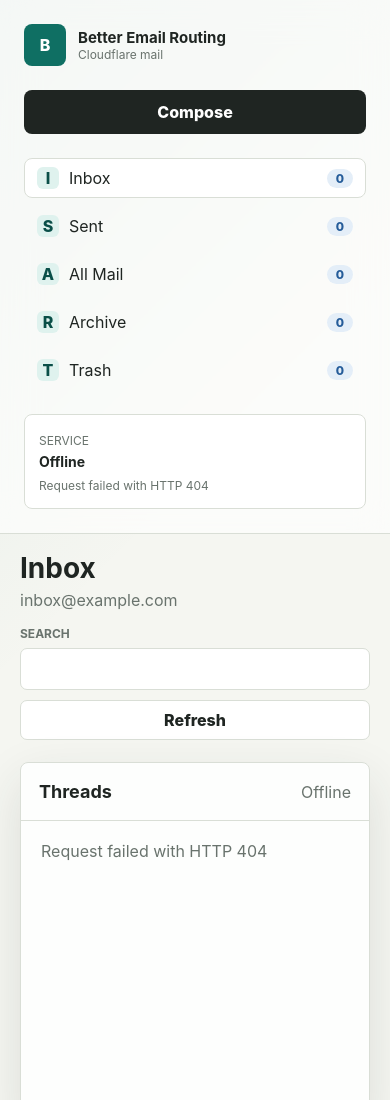
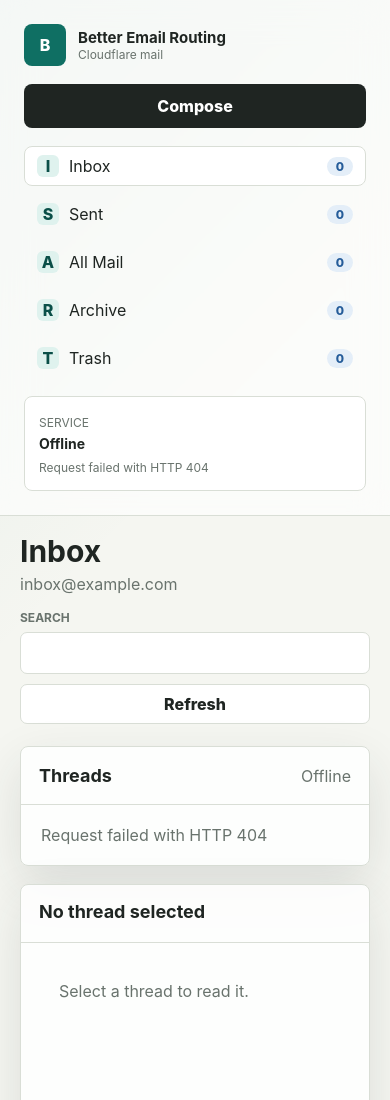
Before and after one commit to Valen-Systems-Inc/better-email-routing, a website: page public/index.html in a window 390 px wide. Shown: the top 1100 px of the page. Drawn offline with Linux system fonts and the light colour scheme; no server answers.

Commit message:
Improve responsive window sizing

```diff
--- a/package.json
+++ b/package.json
@@ -6,7 +6,7 @@
   "scripts": {
     "start": "node server.js",
     "check": "node --check server.js && node --check public/app.js && node --check worker/src/index.js",
-    "test": "node --test worker/src/*.test.mjs"
+    "test": "node --test worker/src/*.test.mjs public/*.test.cjs"
   },
   "engines": {
     "node": ">=18"
--- a/public/app.js
+++ b/public/app.js
@@ -20,6 +20,8 @@ const state = {
 };
 
 const elements = {
+  appShell: document.querySelector(".app-shell"),
+  topbar: document.querySelector(".topbar"),
   mailboxButtons: document.querySelectorAll("[data-mailbox]"),
   composeButton: document.querySelector("[data-view='compose']"),
   viewPanels: document.querySelectorAll("[data-view-panel]"),
@@ -66,6 +68,7 @@ const elements = {
 boot();
 
 function boot() {
+  installWindowSizing();
   elements.mailboxButtons.forEach((button) => {
     button.addEventListener("click", () => setMailbox(button.dataset.mailbox));
   });
@@ -123,6 +126,7 @@ async function loadMailbox(options = {}) {
     renderCounts();
     elements.pageSubtitle.textContent = state.search ? `Search: ${state.search}` : mailboxSubtitle();
     renderThreadList();
+    queueWindowSizing();
 
     const stillExists = state.threads.some((thread) => thread.threadId === state.selectedThreadId);
     if (options.preserveSelection && stillExists) {
@@ -164,6 +168,7 @@ function clearThread() {
   state.selectedThread = null;
   state.selectedMessages = [];
   renderThread();
+  queueWindowSizing();
 }
 
 async function sendDraft(event) {
@@ -185,6 +190,7 @@ async function sendDraft(event) {
     elements.subject.value = "";
     elements.text.value = "";
     setMailbox("sent");
+    queueWindowSizing();
   } catch (error) {
     setSendStatus(error.message, "error");
   } finally {
@@ -227,6 +233,7 @@ async function sendReply(event) {
     setReplyStatus("Sent.", "success");
     await selectThread(state.selectedThread.threadId, { markRead: false });
     await loadMailbox({ preserveSelection: true });
+    queueWindowSizing();
   } catch (error) {
     setReplyStatus(error.message, "error");
   } finally {
@@ -306,6 +313,7 @@ function setMailbox(mailbox, options = {}) {
   if (!options.skipLoad) {
     loadMailbox();
   }
+  queueWindowSizing();
 }
 
 function setView(view) {
@@ -321,6 +329,7 @@ function setView(view) {
   elements.pageTitle.textContent = "Compose";
   elements.pageSubtitle.textContent = elements.from.value || "inbox@example.com";
   elements.subject.focus();
+  queueWindowSizing();
 }
 
 function handleSearchInput() {
@@ -383,6 +392,7 @@ function renderThreadList() {
       selectThread(button.dataset.threadId).catch((error) => showToast(error.message, "error"));
     });
   });
+  queueWindowSizing();
 }
 
 function renderThread() {
@@ -392,6 +402,7 @@ function renderThread() {
     elements.threadActions.hidden = true;
     elements.threadMessages.innerHTML = '<div class="empty-state">Select a thread to read it.</div>';
     elements.replyForm.hidden = true;
+    queueWindowSizing();
     return;
   }
 
@@ -432,6 +443,56 @@ function renderThread() {
       </article>
     `;
   }).join("");
+  queueWindowSizing();
+}
+
+function installWindowSizing() {
+  const update = () => {
+    const layoutApi = window.BetterEmailRoutingLayout;
+    if (!layoutApi || !layoutApi.calculateLayoutMetrics) {
+      return;
+    }
+
+    const rootStyle = getComputedStyle(document.documentElement);
+    const appPad = parseFloat(rootStyle.getPropertyValue("--app-pad")) || 24;
+    const metrics = layoutApi.calculateLayoutMetrics({
+      viewportWidth: window.visualViewport ? window.visualViewport.width : window.innerWidth,
+      viewportHeight: window.visualViewport ? window.visualViewport.height : window.innerHeight,
+      topbarHeight: elements.topbar ? elements.topbar.offsetHeight : 0,
+      appPad,
+      panelGap: 18
+    });
+
+    document.documentElement.style.setProperty("--window-height", metrics.windowHeight);
+    document.documentElement.style.setProperty("--mailbox-height", metrics.mailboxHeight);
+    document.documentElement.style.setProperty("--thread-list-max", metrics.threadListMax);
+    document.documentElement.style.setProperty("--message-pane-min", metrics.messagePaneMin);
+    document.documentElement.style.setProperty("--composer-max", metrics.composerMax);
+    elements.appShell.classList.toggle("is-narrow", metrics.narrow);
+  };
+
+  const resizeObserver = new ResizeObserver(() => queueWindowSizing());
+  if (elements.topbar) {
+    resizeObserver.observe(elements.topbar);
+  }
+
+  window.addEventListener("resize", queueWindowSizing, { passive: true });
+  if (window.visualViewport) {
+    window.visualViewport.addEventListener("resize", queueWindowSizing, { passive: true });
+    window.visualViewport.addEventListener("scroll", queueWindowSizing, { passive: true });
+  }
+
+  installWindowSizing.update = update;
+  queueWindowSizing();
+}
+
+function queueWindowSizing() {
+  window.cancelAnimationFrame(queueWindowSizing.frame);
+  queueWindowSizing.frame = window.requestAnimationFrame(() => {
+    if (installWindowSizing.update) {
+      installWindowSizing.update();
+    }
+  });
 }
 
 function toggleCc() {
--- a/public/index.html
+++ b/public/index.html
@@ -165,6 +165,7 @@
 
     <div class="toast" id="mailboxStatus" aria-live="polite"></div>
 
+    <script src="/layout-metrics.js"></script>
     <script src="/app.js"></script>
   </body>
 </html>
--- /dev/null
+++ b/public/layout-metrics.js
@@ -0,0 +1,45 @@
+(function initLayoutMetrics(globalScope) {
+  function clamp(value, min, max) {
+    return Math.max(min, Math.min(max, value));
+  }
+
+  function calculateLayoutMetrics(input) {
+    const viewportWidth = Number(input.viewportWidth || 0);
+    const viewportHeight = Number(input.viewportHeight || 0);
+    const topbarHeight = Number(input.topbarHeight || 0);
+    const appPad = Number(input.appPad || 24);
+    const panelGap = Number(input.panelGap || 18);
+    const narrow = viewportWidth <= 820;
+    const safeHeight = Math.max(360, viewportHeight);
+
+    if (narrow) {
+      return {
+        narrow: true,
+        windowHeight: `${Math.round(safeHeight)}px`,
+        mailboxHeight: "auto",
+        threadListMax: `${Math.round(clamp(safeHeight * 0.42, 260, 440))}px`,
+        messagePaneMin: `${Math.round(clamp(safeHeight * 0.64, 420, 640))}px`,
+        composerMax: "none"
+      };
+    }
+
+    const mailboxHeight = Math.max(420, safeHeight - topbarHeight - (appPad * 2) - panelGap);
+
+    return {
+      narrow: false,
+      windowHeight: `${Math.round(safeHeight)}px`,
+      mailboxHeight: `${Math.round(mailboxHeight)}px`,
+      threadListMax: "none",
+      messagePaneMin: "0px",
+      composerMax: `${Math.round(mailboxHeight)}px`
+    };
+  }
+
+  const api = { calculateLayoutMetrics };
+
+  if (typeof module !== "undefined" && module.exports) {
+    module.exports = api;
+  }
+
+  globalScope.BetterEmailRoutingLayout = api;
+})(typeof globalThis !== "undefined" ? globalThis : window);
--- a/public/styles.css
+++ b/public/styles.css
@@ -15,6 +15,9 @@
   --warn: #955f13;
   --error: #9b2626;
   --shadow: 0 18px 50px rgba(39, 53, 48, 0.12);
+  --app-pad: 24px;
+  --rail-width: clamp(224px, 21vw, 292px);
+  --topbar-min: 72px;
 }
 
 * {
@@ -27,12 +30,13 @@
 
 body {
   margin: 0;
-  min-height: 100vh;
+  min-height: var(--window-height, 100dvh);
   background:
     linear-gradient(135deg, rgba(15, 111, 99, 0.08), transparent 36%),
     var(--bg);
   color: var(--ink);
   font-family: Inter, ui-sans-serif, system-ui, -apple-system, BlinkMacSystemFont, "Segoe UI", sans-serif;
+  overflow: hidden;
 }
 
 button,
@@ -43,18 +47,23 @@ textarea {
 
 .app-shell {
   display: grid;
-  grid-template-columns: minmax(220px, 270px) minmax(0, 1fr);
-  min-height: 100vh;
+  grid-template-columns: var(--rail-width) minmax(0, 1fr);
+  height: var(--window-height, 100dvh);
+  min-height: 0;
+  overflow: hidden;
 }
 
 .rail {
   display: flex;
   flex-direction: column;
   gap: 24px;
-  padding: 24px;
+  min-width: 0;
+  min-height: 0;
+  padding: var(--app-pad);
   border-right: 1px solid var(--line);
   background: rgba(255, 255, 255, 0.62);
   backdrop-filter: blur(18px);
+  overflow: auto;
 }
 
 .brand {
@@ -183,9 +192,13 @@ textarea {
 }
 
 .workspace {
-  width: min(1180px, 100%);
-  margin: 0 auto;
-  padding: 28px;
+  display: grid;
+  grid-template-rows: auto minmax(0, 1fr);
+  min-width: 0;
+  min-height: 0;
+  width: 100%;
+  padding: var(--app-pad);
+  overflow: hidden;
 }
 
 .topbar,
@@ -199,7 +212,11 @@ textarea {
 }
 
 .topbar {
+  display: grid;
+  grid-template-columns: minmax(0, 1fr) minmax(280px, 500px);
+  align-items: end;
   margin-bottom: 22px;
+  min-height: var(--topbar-min);
 }
 
 .topbar-title {
@@ -210,7 +227,7 @@ textarea {
   display: flex;
   align-items: end;
   gap: 10px;
-  min-width: min(460px, 100%);
+  min-width: 0;
 }
 
 .search-field {
@@ -224,7 +241,7 @@ p {
 }
 
 h1 {
-  font-size: clamp(28px, 4vw, 44px);
+  font-size: 40px;
   line-height: 1;
 }
 
@@ -235,6 +252,12 @@ h2 {
 .topbar p {
   margin-top: 8px;
   max-width: 720px;
+}
+
+.view {
+  min-width: 0;
+  min-height: 0;
+  overflow: hidden;
 }
 
 .composer,
@@ -250,7 +273,10 @@ h2 {
 .composer {
   display: grid;
   gap: 16px;
+  max-width: 980px;
+  max-height: var(--composer-max, none);
   padding: 20px;
+  overflow: auto;
 }
 
 .field-row,
@@ -392,14 +418,16 @@ textarea:focus {
 
 .mailbox-grid {
   display: grid;
-  grid-template-columns: minmax(260px, 360px) minmax(0, 1fr);
+  grid-template-columns: clamp(280px, 31vw, 420px) minmax(0, 1fr);
   gap: 18px;
-  min-height: calc(100vh - 132px);
+  height: var(--mailbox-height, 100%);
+  min-height: 0;
 }
 
 .thread-column,
 .message-column {
   min-width: 0;
+  min-height: 0;
   overflow: hidden;
 }
 
@@ -659,16 +687,26 @@ textarea:focus {
 }
 
 @media (max-width: 820px) {
+  body {
+    overflow: auto;
+  }
+
   .app-shell {
     grid-template-columns: 1fr;
+    height: auto;
+    min-height: 100dvh;
+    overflow: visible;
   }
 
   .rail {
     position: static;
     display: grid;
     grid-template-columns: 1fr;
+    gap: 18px;
+    max-height: none;
     border-right: 0;
     border-bottom: 1px solid var(--line);
+    overflow: visible;
   }
 
   .status-card {
@@ -676,7 +714,13 @@ textarea:focus {
   }
 
   .workspace {
+    min-height: 0;
     padding: 20px;
+    overflow: visible;
+  }
+
+  .view {
+    overflow: visible;
   }
 
   .topbar,
@@ -687,14 +731,32 @@ textarea:focus {
     flex-direction: column;
   }
 
+  .topbar {
+    display: flex;
+    min-height: 0;
+  }
+
+  h1 {
+    font-size: 30px;
+  }
+
   .mailbox-grid {
     grid-template-columns: 1fr;
+    height: auto;
     min-height: 0;
   }
 
   .thread-column,
   .message-column {
-    min-height: 360px;
+    min-height: 0;
+  }
+
+  .thread-column {
+    max-height: var(--thread-list-max, min(440px, 58dvh));
+  }
+
+  .message-column {
+    min-height: var(--message-pane-min, min(620px, 80dvh));
   }
 
   .field-row,
```
Also changed, not shown: public/layout-metrics.test.cjs (added, +37 -0 lines), 1 other file.
